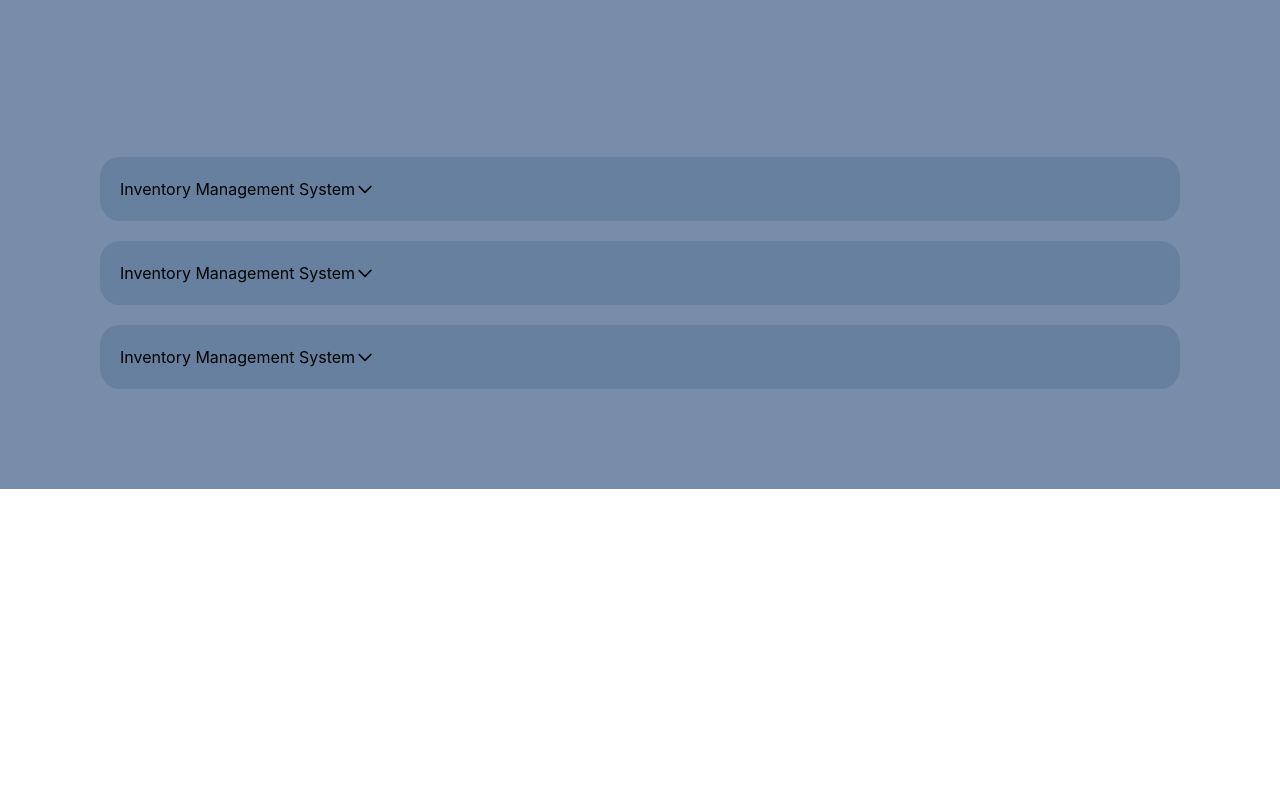
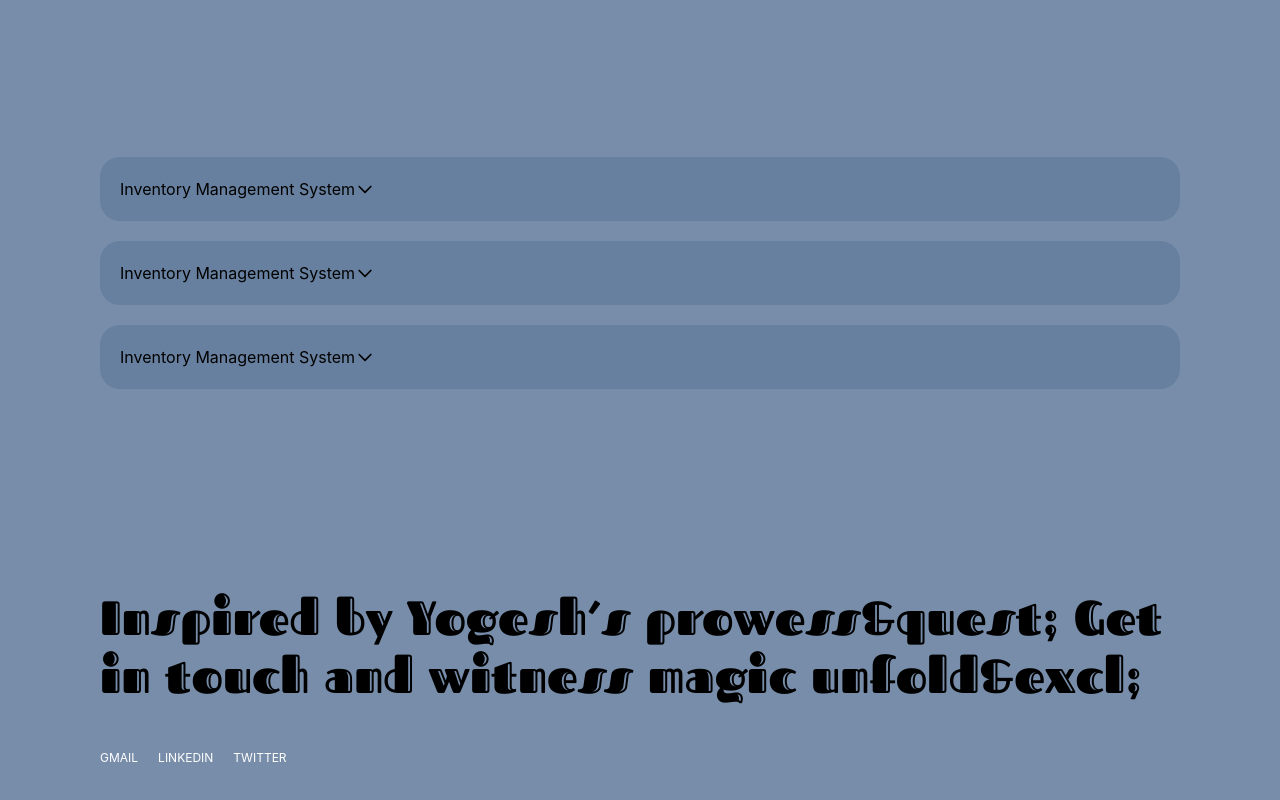
Before and after one commit to yogeshsingh2672000/portfolio, a React (Create React App) app: page / in a window 1280 px wide. Shown: the part 2979-3779 px from the top of the page. Before the commit the page ends 3468 px from the top, so only its background shows below. Built offline with nearby package versions, Linux system fonts and the light colour scheme.

Commit message:
add contact template

```diff
--- a/src/components/Homepage.tsx
+++ b/src/components/Homepage.tsx
@@ -2,16 +2,18 @@ import About from './sections/About'
 import Hero from './sections/Hero'
 import Skills from './sections/Skills'
 import Projects from './sections/Projects'
-import Feedbacks from './sections/Feedbacks'
+// import Feedbacks from './sections/Feedbacks'
+import Contact from './sections/Contact'
 
 function Home() {
     return (
-        <div>
+        <div className='bg-[#778DA9]'>
             <Hero />
             <About />
             <Skills />
             <Projects/>
             {/* <Feedbacks/> not required until we have any freelancing exp */}
+            <Contact/>
         </div>
     )
 }
--- /dev/null
+++ b/src/components/sections/Contact.tsx
@@ -0,0 +1,22 @@
+import { Tooltip, Button } from "@material-tailwind/react";
+
+function Contact() {
+  return (
+    <div id="contact" className="px-[20px] md:px-[50px] lg:px-[100px] py-[20px] md:py-[80px] lg:py-[100px]">
+        <div className="bg-[#778DA9] dev-toolkit-heading text-[32px] md:text-[48px]">Inspired by Yogesh&rsquo;s prowess&quest; Get in touch and witness magic unfold&excl;</div>
+        <div className="flex gap-[20px] pt-[40px]">
+            <Tooltip content="yogeshsingh2672000@gmail.com">
+                <a href="mailto:yogeshsingh2672000@gmail.com"><Button>Gmail</Button></a>
+            </Tooltip>
+            <Tooltip content="@yogesh-krr">
+                <a href="https://www.linkedin.com/in/yogesh-krr/" target="_blank"><Button>LinkedIn</Button></a>
+            </Tooltip>
+            <Tooltip content="@YogeshKrr">
+                <a href="https://twitter.com/YogeshKrr" target="_blank"><Button>Twitter</Button></a>
+            </Tooltip>
+        </div>
+    </div>
+  )
+}
+
+export default Contact
--- a/src/components/sections/Hero.tsx
+++ b/src/components/sections/Hero.tsx
@@ -8,7 +8,7 @@ function Hero() {
                 <a href="#skills"><button className='hero-button'>Skills</button></a>
                 <a href="#"><button className='hero-button'>Experience</button></a>
                 <a href="#projects"><button className='hero-button'>Projects</button></a>
-                <a href="#"><button className='hero-button'>Contact</button></a>
+                <a href="#contact"><button className='hero-button'>Contact</button></a>
             </div>
         </div>
     )
```
